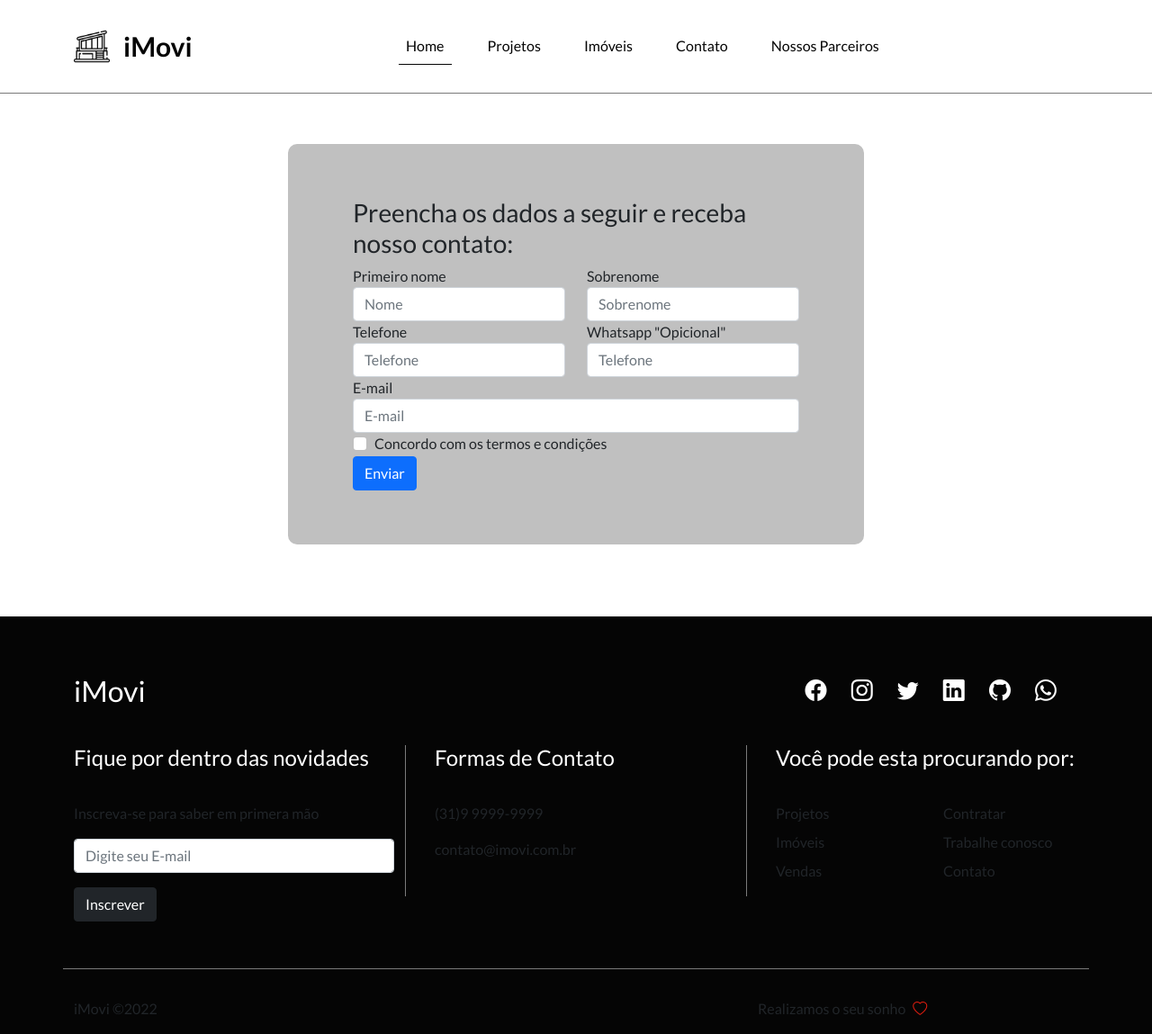
After one commit to juninnzx21/EstudoImovi, a PHP site: page /site/contato.html in a window 1280 px wide. The commit adds this page. Shown: the whole page at 90% size. Run offline with PHP 8.4, Linux system fonts and the light colour scheme.

Commit message:
Integracao da pag Contatos

```diff
--- a/css/styles.css
+++ b/css/styles.css
@@ -335,3 +335,20 @@
   height:600px;
   margin-top: 25px;
 }
+
+/*Formulario de contato*/
+.container {
+
+}
+.contato{
+  justify-content: center;
+  border-radius: 10px;
+  margin-top: 10em;
+  max-width: 50%;
+  margin-bottom: 5em;
+  background-color: #C0C0C0;
+}
+.forms-contato{
+  margin: 60px;
+  width: 650px;
+}
--- /dev/null
+++ b/site/contato.html
@@ -0,0 +1,201 @@
+<!DOCTYPE html>
+<html lang="en">
+
+<head>
+  <meta charset="UTF-8" />
+  <meta http-equiv="X-UA-Compatible" content="IE=edge" />
+  <meta name="viewport" content="width=device-width, initial-scale=1.0" />
+  <title>iMovi</title>
+  <link rel="shortcut icon" href="img/favicon.ico" type="image/x-icon" />
+  <!-- Google fonts Lato -->
+  <link rel="preconnect" href="https://fonts.googleapis.com" />
+  <link rel="preconnect" href="https://fonts.gstatic.com" crossorigin />
+  <link
+    href="https://fonts.googleapis.com/css2?family=Lato:ital,wght@0,100;0,300;0,400;0,700;0,900;1,100;1,300;1,400;1,700;1,900&display=swap"
+    rel="stylesheet" />
+  <!-- CSS Bootstrap -->
+  <link href="https://cdn.jsdelivr.net/npm/bootstrap@5.0.2/dist/css/bootstrap.min.css" rel="stylesheet"
+    integrity="sha384-EVSTQN3/azprG1Anm3QDgpJLIm9Nao0Yz1ztcQTwFspd3yD65VohhpuuCOmLASjC" crossorigin="anonymous" />
+  <!-- Bootstrap Icons -->
+  <link rel="stylesheet" href="https://cdn.jsdelivr.net/npm/bootstrap-icons@1.5.0/font/bootstrap-icons.css" />
+  <!-- CSS do projeto -->
+  <link rel="stylesheet" href="http://127.0.0.1:5500/css/styles.css" />
+  <!-- JavaScript Bootstrap -->
+  <script src="https://cdn.jsdelivr.net/npm/bootstrap@5.0.2/dist/js/bootstrap.bundle.min.js"
+    integrity="sha384-MrcW6ZMFYlzcLA8Nl+NtUVF0sA7MsXsP1UyJoMp4YLEuNSfAP+JcXn/tWtIaxVXM"
+    crossorigin="anonymous"></script>
+</head>
+
+<body>
+  <!-- NAVBAR-->
+  <nav class="navbar navbar-expand-lg fixed-top bg-primary-color" id="navbar">
+    <div class="container py-3">
+      <a class="navbar-brand primary-color" href="#">
+        <img class="img-fluid" src="http://127.0.0.1:5500/img/imovi-icon.png" alt="iMovi" />
+        <span>iMovi</span>
+      </a>
+      <button class="navbar-toggler" type="button" data-bs-toggle="collapse" data-bs-target="#navbar-items"
+        aria-controls="navbar-items" aria-expanded="false" aria-label="Toggle navigation">
+        <i class="bi bi-list"> </i>
+      </button>
+      <div class="collapse navbar-collapse" id="navbar-items">
+        <ul class="navbar-nav me-auto mb-2 mb-lg-0">
+          <li class="nav-item">
+            <a class="nav-link active primary-color" aria-current="page"
+              href="http://127.0.0.1:5500/index.html">Home</a>
+          </li>
+          <li class="nav-item">
+            <a class="nav-link primary-color" href="#">Projetos</a>
+          </li>
+          <li class="nav-item">
+            <a class="nav-link primary-color" href="#">Imóveis</a>
+          </li>
+          <li class="nav-item">
+            <a class="nav-link primary-color" href="http://127.0.0.1:5500/site/contato.html">Contato</a>
+          </li>
+          <li class="nav-item">
+            <a class="nav-link primary-color" href="http://127.0.0.1:5500/site/Parceiros.html">Nossos Parceiros</a>
+          </li>
+        </ul>
+      </div>
+    </div>
+  </nav>
+
+  <!--Formularios de contato-->
+  <div class="container d-flex contato">
+    <form class="forms-contato">
+      <form class="needs-validation" novalidate>
+        <div class="form-row">
+          <div class="row">
+            <h3 for="validationCustom01">Preencha os dados a seguir e receba nosso contato:</h3>
+            <div class="col">
+              <label for="validationCustom01">Primeiro nome</label>
+              <input type="text" class="form-control" id="validationCustom01" placeholder="Nome" required>
+            </div>
+            <div class="valid-feedback">
+              Tudo certo!
+            </div>
+            <div class="col">
+              <label for="validationCustom02">Sobrenome</label>
+              <input type="text" class="form-control" id="validationCustom02" placeholder="Sobrenome" required>
+            </div>
+            <div class="valid-feedback">
+              Tudo certo!
+            </div>
+          </div>
+          <div >
+            <div class="row">
+              <div class="col-md-6">
+                <label for="inputFone" class="control-label">Telefone</label>
+                <input type="tel" class="form-control" id="inputFone" placeholder="Telefone" required>
+                <div class="help-block with-errors"></div>
+              </div>
+              <div class="col-md-6">
+                <label for="inputFone" class="control-label">Whatsapp "Opicional"</label>
+                <input type="tel" class="form-control" id="inputFone" placeholder="Telefone">
+              </div>
+            </div>
+          </div>
+          <div>
+            <label for="inpute-mail" class="control-label">E-mail</label>
+            <input type="email" class="form-control" id="inpute-mail" placeholder="E-mail" required>
+          </div>
+          <div class="form-group">
+            <div class="form-check">
+              <input class="form-check-input" type="checkbox" value="" id="invalidCheck" required>
+              <label class="form-check-label" for="invalidCheck">
+                Concordo com os termos e condições
+              </label>
+              <div class="invalid-feedback">
+                Você deve concordar, antes de continuar.
+              </div>
+            </div>
+          </div>
+          <button class="btn btn-primary" type="submit">Enviar</button>
+        </div>
+      </form>
+  </div>
+
+  <!-- FOOTER -->
+  <footer class="container-fluid bg-dark-color  " id="parcieros-footer">
+
+    <div class="container">
+      <div class="row">
+        <!--FOOTER TOP-->
+        <div class="col-12" id="footer-top">
+          <div class="row justify-content-between">
+            <div class="col-4">
+              <h2>iMovi</h2>
+            </div>
+            <div class="col-4" id="social-icons">
+              <i class="bi bi-facebook"></i>
+              <i class="bi bi-instagram"></i>
+              <i class="bi bi-twitter"></i>
+              <i class="bi bi-linkedin"></i>
+              <i class="bi bi-github"></i>
+              <i class="bi bi-whatsapp"></i>
+            </div>
+          </div>
+        </div>
+        <!--FOOTER DETAILS-->
+        <div class="col-12" id="footer-details">
+          <div class="row">
+            <div class="col-12 col-md-4" id="nv-container">
+              <h4>Fique por dentro das novidades</h4>
+              <p class="secondary-color">
+                Inscreva-se para saber em primera mão
+              </p>
+              <form>
+                <div class="mb-3">
+                  <input type="e-mail" placeholder="Digite seu E-mail" class="form-control" />
+                </div>
+                <button class="btn btn-dark" type="subimit">Inscrever</button>
+              </form>
+            </div>
+            <div class="col-12 col-md-4" id="contact-container">
+              <h4>Formas de Contato</h4>
+              <p class="secondary-color">(31)9 9999-9999</p>
+              <p class="secondary-color">contato@imovi.com.br</p>
+            </div>
+            <div class="col-12 col-md-4" id="links-container">
+              <div class="row">
+                <h4>Você pode esta procurando por:</h4>
+                <div class="col-6">
+                  <ul class="list-unstyled">
+                    <li><a href="#" class="secondary-color">Projetos</a></li>
+                    <li><a href="#" class="secondary-color">Imóveis</a></li>
+                    <li><a href="#" class="secondary-color">Vendas</a></li>
+                  </ul>
+                </div>
+                <div class="col-6">
+                  <ul class="list-unstyled">
+                    <li><a href="#" class="secondary-color">Contratar</a></li>
+                    <li>
+                      <a href="#" class="secondary-color">Trabalhe conosco</a>
+                    </li>
+                    <li><a href="#" class="secondary-color">Contato</a></li>
+                  </ul>
+                </div>
+              </div>
+            </div>
+          </div>
+        </div>
+        <!--FOOTER BOTTOM-->
+        <div class="col-12" id="footer-bottom">
+          <div class="row justify-content-between">
+            <div class="col-12 col-md-4">
+              <p class="secondary-color">iMovi &copy;2022</p>
+            </div>
+            <div class="col-12 col-md-4">
+              <p class="secondary-color">
+                Realizamos o seu sonho <i class="bi bi-heart"></i>
+              </p>
+            </div>
+          </div>
+        </div>
+      </div>
+    </div>
+  </footer>
+</body>
+
+</html>
```
